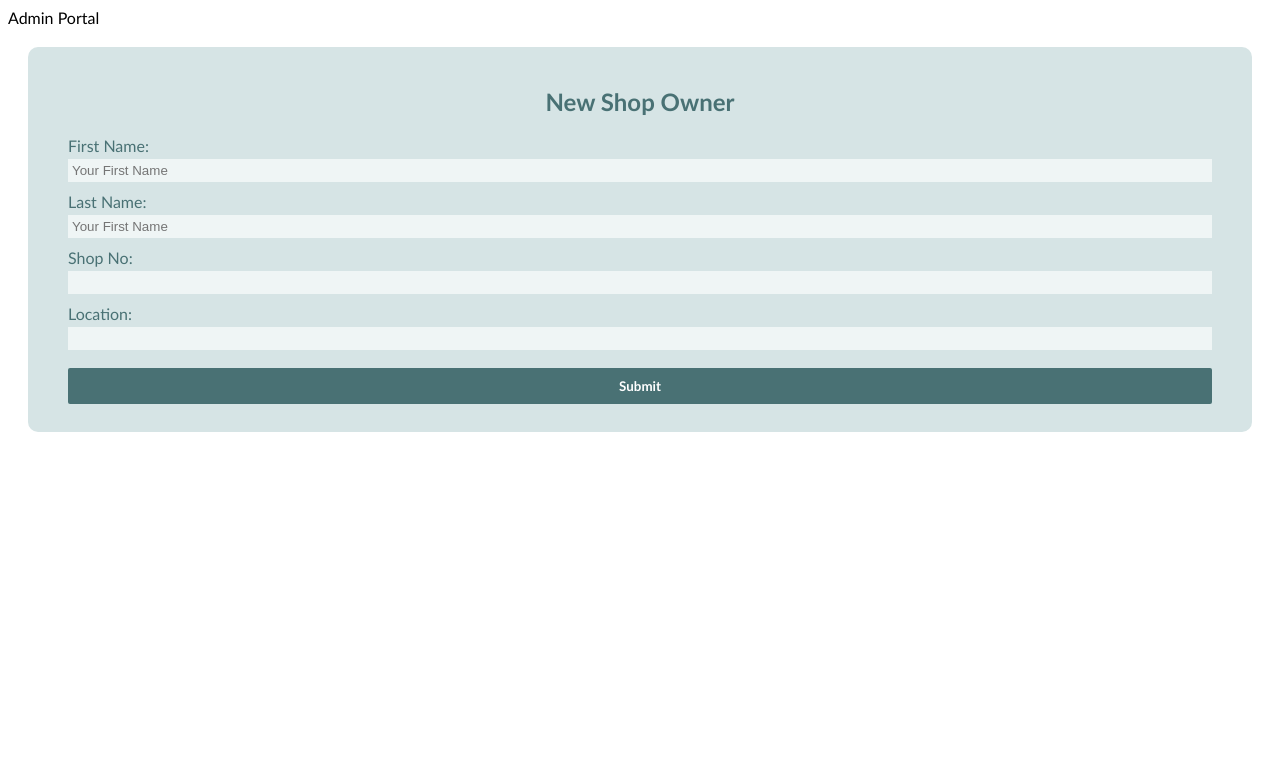
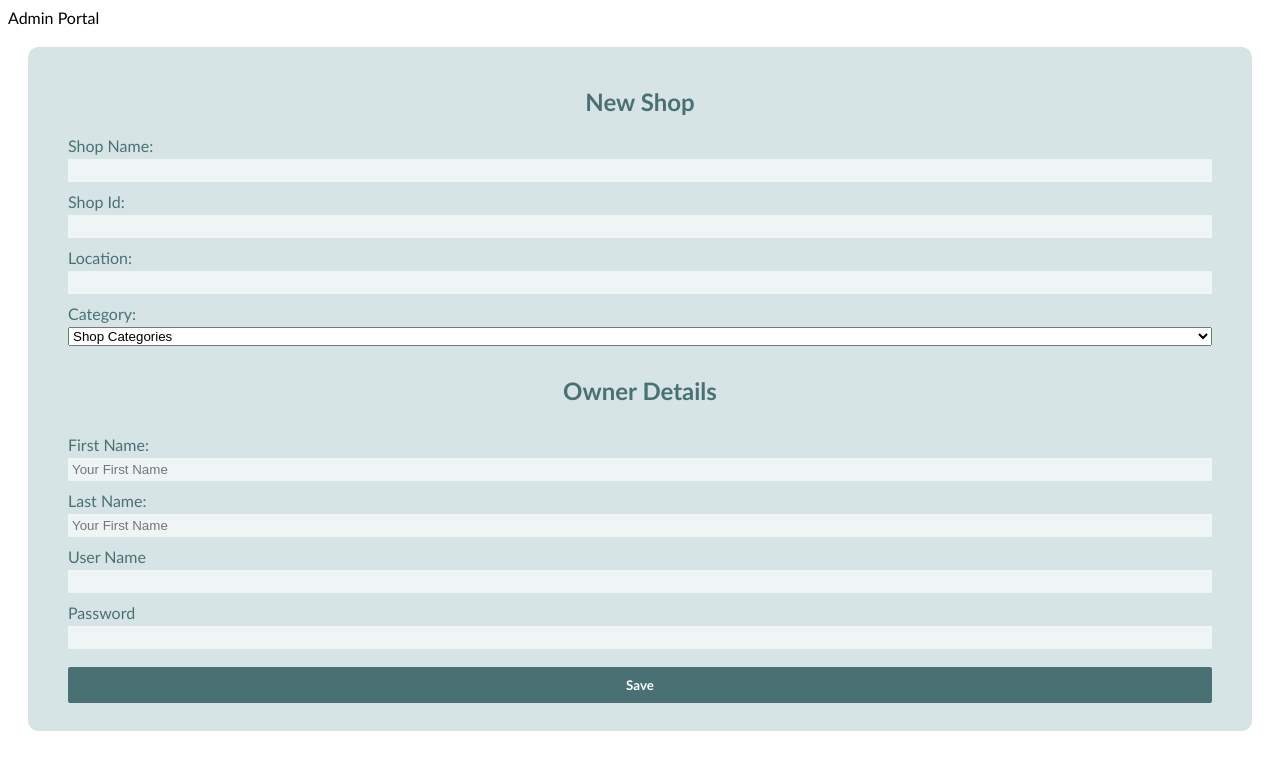
Before and after one commit to rajin4463/G03-COMF4004-22, a plain HTML site: page Mall51/admin.html in a window 1280 px wide. Drawn offline with nearby package versions, Linux system fonts and the light colour scheme.

Commit message:
Add files via upload

```diff
--- a/Mall51/admin.html
+++ b/Mall51/admin.html
@@ -9,33 +9,95 @@
     <body>
       <header>Admin Portal</header>
       <section id ="Shop">
-            <h2>New Shop Owner</h2>
-            <form id ="forma">
+          <h2>New Shop</h2>
+          <form id ="forma" name="formy" onsubmit="return validation()" method ="POST">
+              <div>
+                  <label for ="fname">Shop Name:</label>
+                  <input type ="text" id="shname" name="shname">
+                </div>
+
+              <div>
+              <label for = "nshop">Shop Id:</label>
+              <input type ="number" id="nshop" name="nshop">
+             </div>
+
+            <div>
+              <label for ="fname">Location:</label>
+              <input type ="text" id="lo" name="lo">
+            </div>
+
+            <div>
+              <label for="Category">Category: </label>
+                  <select name="Category" id="Category">
+                      <option value="-1" selected>Shop Categories</option> <!--i need to colour this grey-->
+                      <option value="1">Option1</option>
+                      <option value="2">Option2</option>
+                      <option value="3">Option3</option>
+                      <option value="4">Option4</option>
+                  </select>
+          </div>
+
+            <h2>Owner Details</h2>
+
               <div>
                   <label for ="fname">First Name:</label>
-                    <input type="text" id="fname" name="firstname" placeholder="Your First Name">
+                  <input type="text" id="fname" name="fname" placeholder="Your First Name">
 
               </div>
              <div>
               <label for ="fname">Last Name:</label>
               <input type="text" id="lname" name="lname" placeholder="Your First Name">
              </div>
+
              <div>
-                <label for = "nshop">Shop No:</label>
-                <input type ="number" id="nshop" name="nshop">
+              <label for = "UserName">User Name</label>
+              <input type ="text" id="UserName" name="UserName">
              </div>
+
              <div>
-                <label for ="fname">Location:</label>
-                <input type ="text" id="lo" name="lo">
+              <label for = "Passwordd">Password</label>
+              <input type ="text" id="Password" name="Password">
+             </div>
 
-              </div>
-              <input class="sub" type="submit" value="Submit">
+            <input class="sub" type="submit" value="Save" name="get">
           </form>
       </section>
-
 
       <footer>
 
       </footer>
+      <script src ="main.js"></script>
+      <script src="https://cdnjs.cloudflare.com/ajax/libs/axios/1.2.2/axios.min.js" integrity="sha512-QTnb9BQkG4fBYIt9JGvYmxPpd6TBeKp6lsUrtiVQsrJ9sb33Bn9s0wMQO9qVBFbPX3xHRAsBHvXlcsrnJjExjg==" crossorigin="anonymous" referrerpolicy="no-referrer"></script>
+      <script>
+
+        document.addEventListener('load', function(auth) { window.location.replace('/login.html' )})
+        function auth() {
+          let tokenCookie = document.cookie;
+
+          function getTokenFromCookie(name) {
+            let value = "; " + document.cookie;
+            let parts = value.split("; " + name + "=");
+            if (parts.length == 2) return parts.pop().split(";").shift();
+          }
+
+          let token = getTokenFromCookie("token");
+
+          axios.post('/auth/admin', token )
+          .then((res)=>{
+            if (res.data.status === null) {
+              console.log("no toek")
+              window.location.href = "/login.html"
+            }else{
+              console.log("admin")
+
+              (res.data.status === "ok")
+            }
+
+          })
+
+        }
+
+
+      </script>
     </body>
 </hlml>
```
Lines whose indentation alone changed are shown as unchanged.
